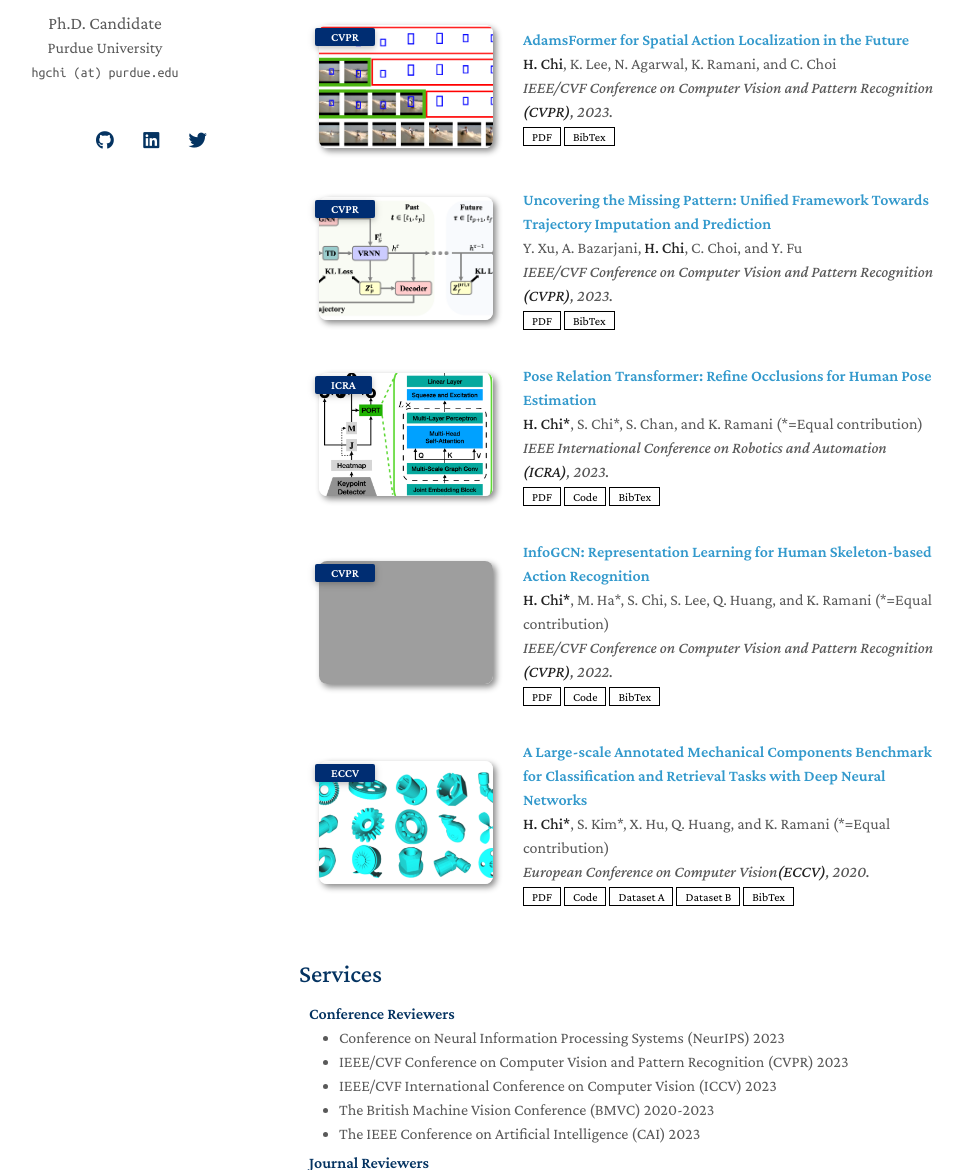
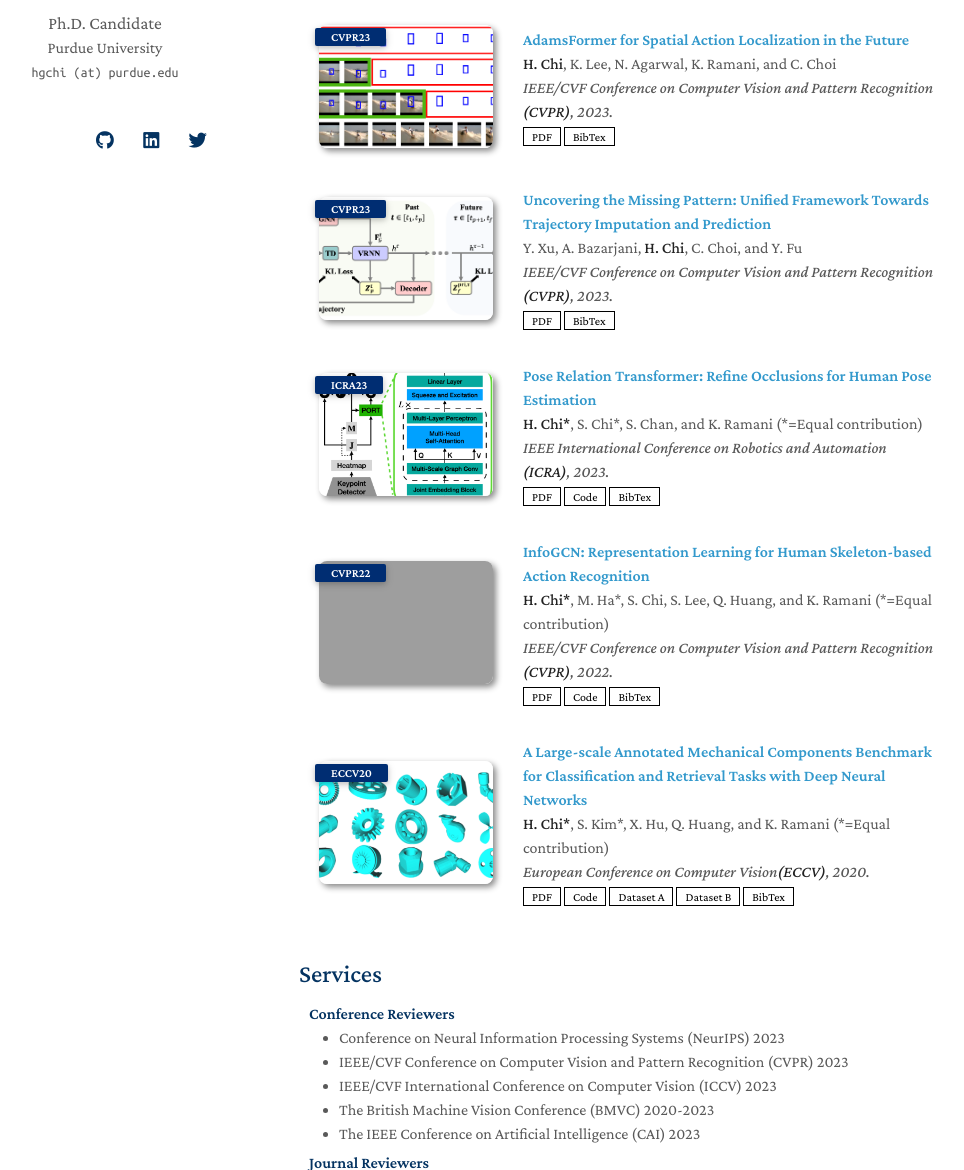
Before and after one commit to stnoah1/stnoah1.github.io, a Jekyll site: the page built from index.md, in a window 1280 px wide and 1400 px high, scrolled down 505 px. Shown: the part 230-1400 px from the top of the window, without its empty margins (171-1135 px from the left). Built offline with Jekyll 4.4.1, drawn with Linux system fonts in a browser that asks for light colours; nearby versions of some CDN libraries; a style sheet for code colours, icons or effects is not loaded; our own code applies the rules of GitHub Pages for plain Markdown files; grey boxes are pictures that could not be loaded.

Commit message:
rebuilding site Sun May 28 23:11:15 KST 2023

```diff
--- a/_includes/publications.md
+++ b/_includes/publications.md
@@ -8,7 +8,7 @@
 
   <div class="col-sm-3 abbr" style="position: relative;padding-right: 15px;padding-left: 15px;">
     <img src="assets/img/cvpr23_1.png" class="teaser img-fluid z-depth-1">
-    <abbr class="badge">CVPR</abbr>
+    <abbr class="badge">CVPR23</abbr>
   </div>
 
   <div class="col-sm-9" style="position: relative;padding-right: 15px;padding-left: 20px;">
@@ -31,7 +31,7 @@
 
   <div class="col-sm-3 abbr" style="position: relative;padding-right: 15px;padding-left: 15px;">
     <img src="assets/img/cvpr23_2.png" class="teaser img-fluid z-depth-1">
-    <abbr class="badge">CVPR</abbr>
+    <abbr class="badge">CVPR23</abbr>
   </div>
 
   <div class="col-sm-9" style="position: relative;padding-right: 15px;padding-left: 20px;">
@@ -53,7 +53,7 @@
 
   <div class="col-sm-3 abbr" style="position: relative;padding-right: 15px;padding-left: 15px;">
     <img src="assets/img/icra23.png" class="teaser img-fluid z-depth-1">
-    <abbr class="badge">ICRA</abbr>
+    <abbr class="badge">ICRA23</abbr>
   </div>
 
   <div class="col-sm-9" style="position: relative;padding-right: 15px;padding-left: 20px;">
@@ -77,7 +77,7 @@
 
   <div class="col-sm-3 abbr" style="position: relative;padding-right: 15px;padding-left: 15px;">
     <img src="assets/img/cvpr22.png" class="teaser img-fluid z-depth-1">
-    <abbr class="badge">CVPR</abbr>
+    <abbr class="badge">CVPR22</abbr>
   </div>
 
   <div class="col-sm-9" style="position: relative;padding-right: 15px;padding-left: 20px;">
@@ -100,7 +100,7 @@
 
   <div class="col-sm-3 abbr" style="position: relative;padding-right: 15px;padding-left: 15px;">
     <img src="assets/img/eccv20.png" class="teaser img-fluid z-depth-1">
-    <abbr class="badge">ECCV</abbr>
+    <abbr class="badge">ECCV20</abbr>
   </div>
 
   <div class="col-sm-9" style="position: relative;padding-right: 15px;padding-left: 20px;">
```
